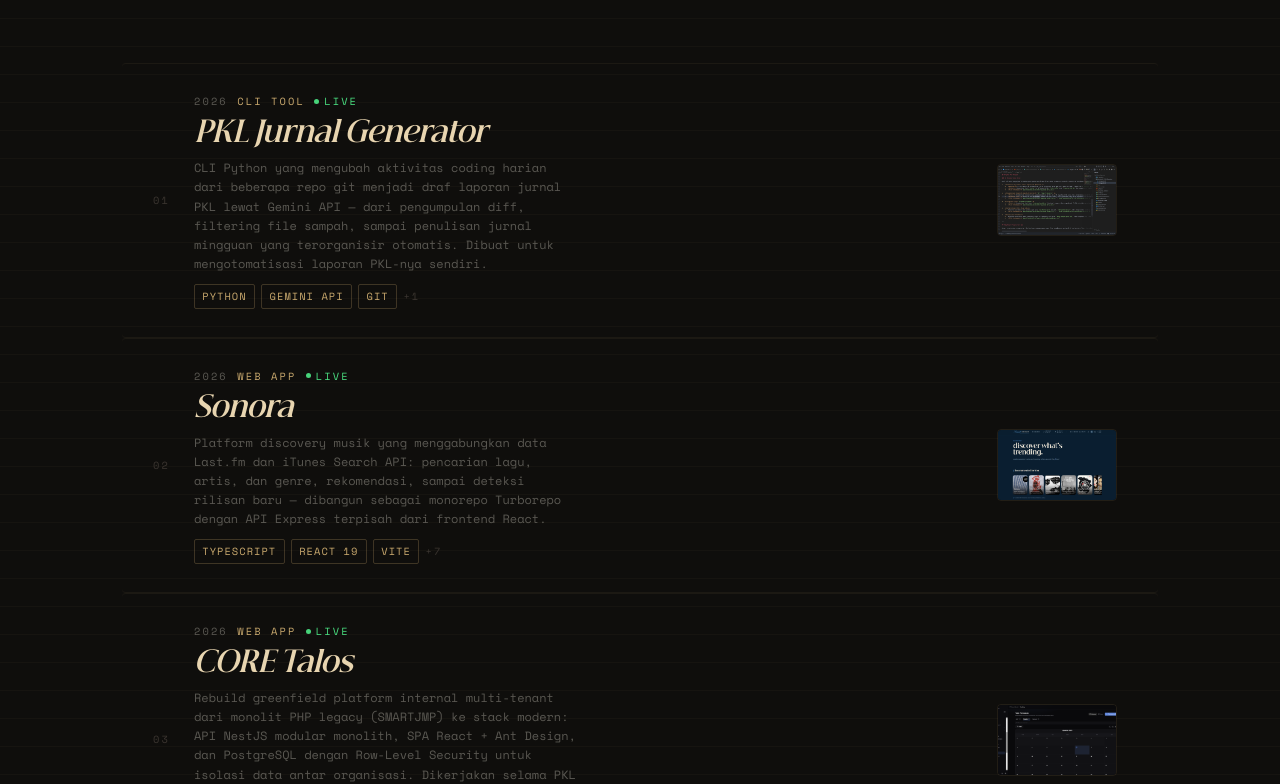
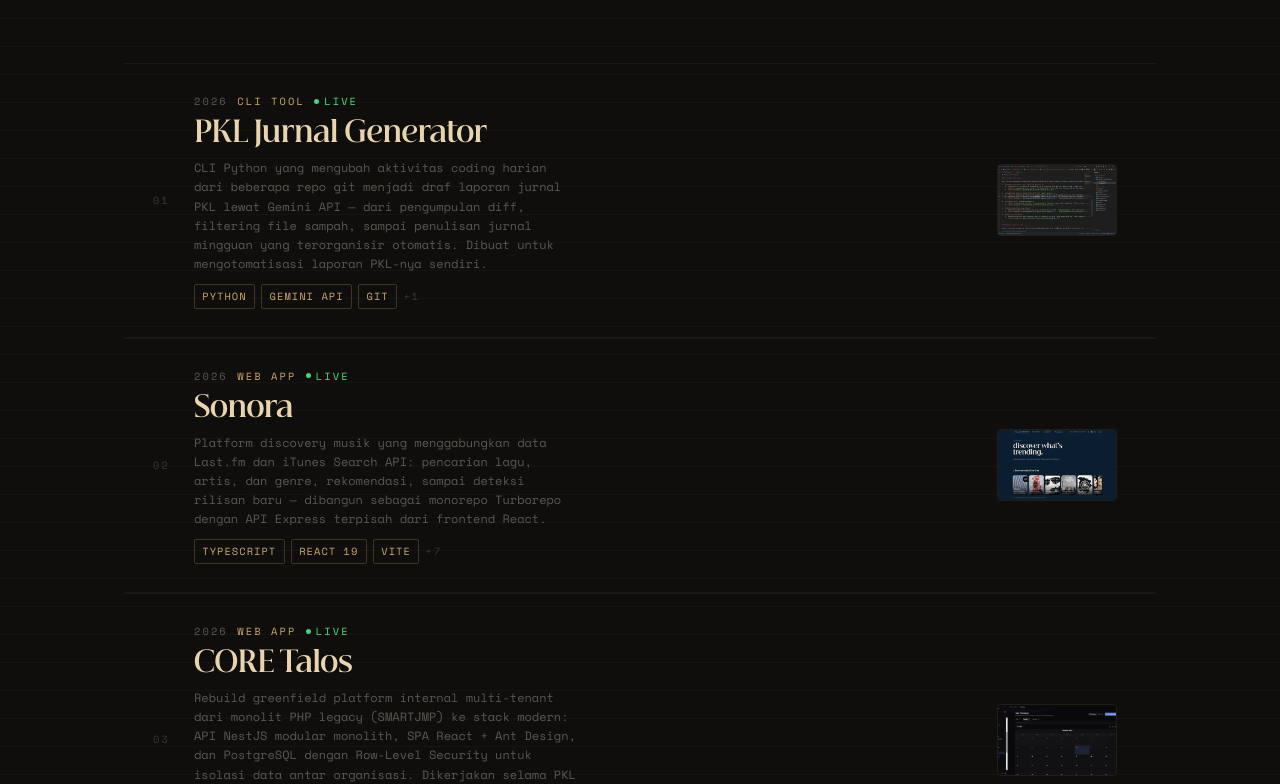
Before and after one commit to mhmdrzkyystiawnn/portofolio, a Next.js app: page / in a window 1280 px wide. Shown: the part 1157-1941 px from the top of the page. Built offline with nearby package versions, Linux system fonts and the light colour scheme.

Commit message:
fix: match font-weight 700 to BeautiqueDisplay-Bold font file

```diff
--- a/app/globals.css
+++ b/app/globals.css
@@ -89,7 +89,7 @@
    ------------------------------------------------------------ */
 h1, h2, h3, .display {
   font-family: var(--font-display);
-  font-weight: 300;
+  font-weight: 700;
   line-height: 1.05;
   letter-spacing: -0.02em;
   color: var(--color-gold-200);
@@ -101,8 +101,7 @@
 
 .display-italic {
   font-family: var(--font-display);
-  font-style: italic;
-  font-weight: 300;
+  font-weight: 700;
   color: var(--color-gold-400);
 }
 
```
